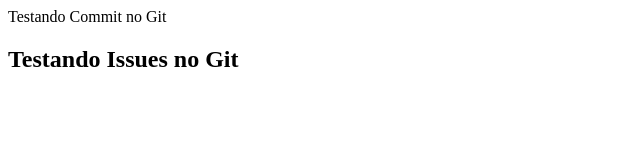
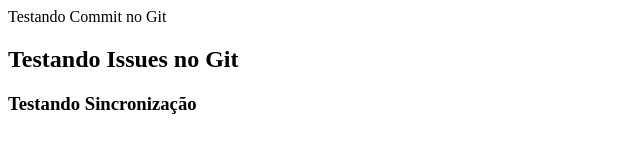
Before and after one commit to leticiareche/curso-php-7, a plain HTML site: page index.html in a window 1280 px wide. Shown: the whole page, without its empty margins (0-640 px from the left). Drawn offline with Linux system fonts and the light colour scheme.

Commit message:
Update index.html

```diff
--- a/index.html
+++ b/index.html
@@ -5,5 +5,6 @@
 <body>
 	<p>Testando Commit no Git</p>
 	<h2>Testando Issues no Git</h2>
+	<h3>Testando Sincronização</h3>
 </body>
 </html>
```
